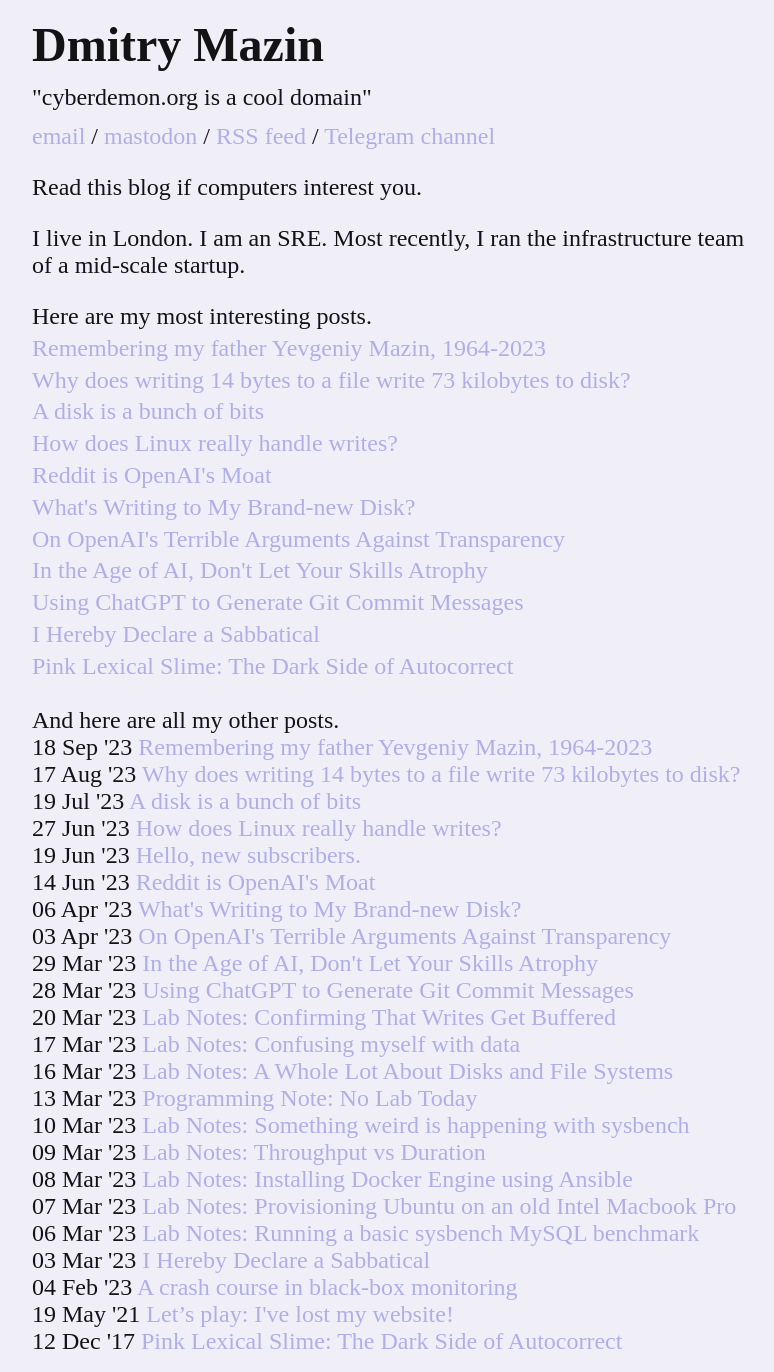
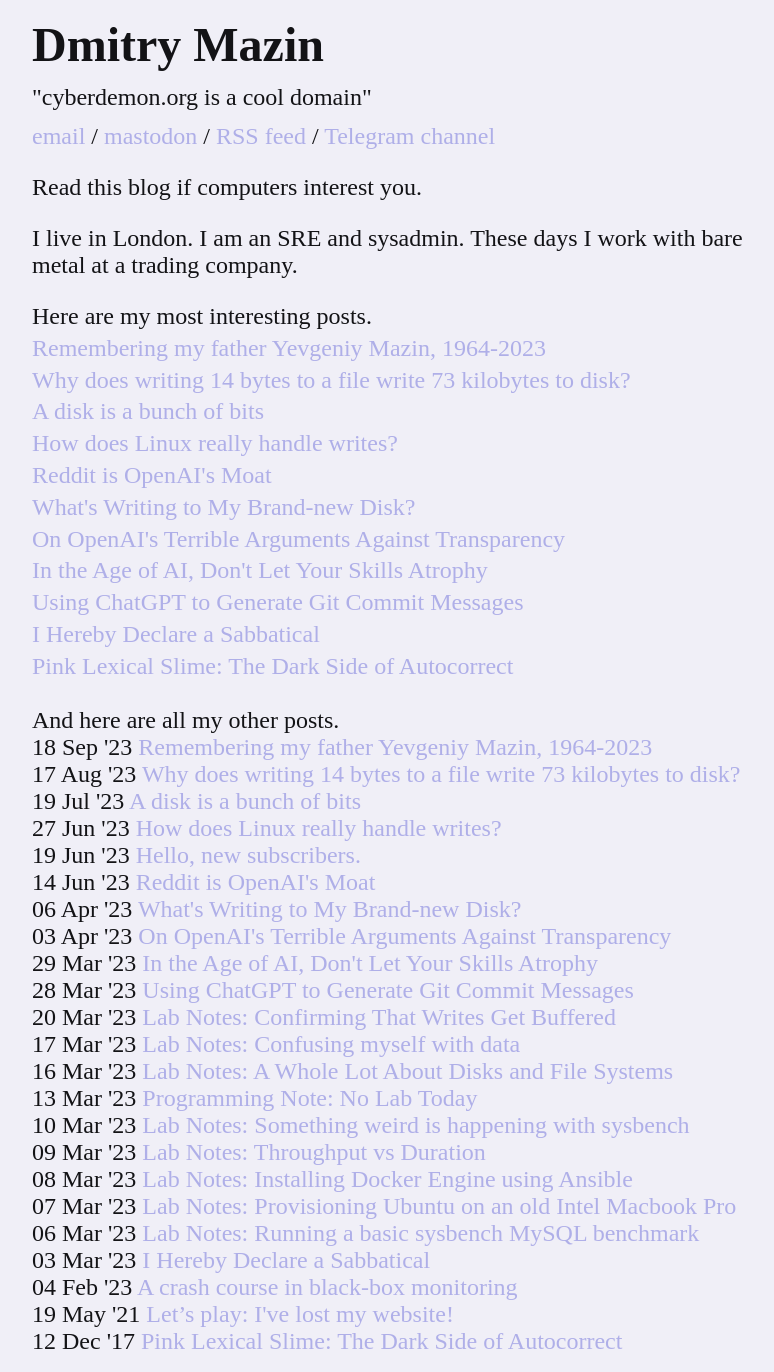
Before and after one commit to dmazin/dmazin.github.io, a Jekyll site: the page built from index.html, in a window 1280 px wide. Shown: the whole page, without its empty margins (248-1022 px from the left). Built offline with Jekyll 4.4.1, drawn with Linux system fonts in a browser that asks for light colours.

Commit message:
Update index.html

```diff
--- a/index.html
+++ b/index.html
@@ -52,8 +52,7 @@
     </p>
     <p>Read this blog if computers interest you.</p>
     <p>
-      I live in London. I am an SRE. Most recently, I ran the infrastructure
-      team of a mid-scale startup.
+      I live in London. I am an SRE and sysadmin. These days I work with bare metal at a trading company.
     </p>
     <div style="margin-top: 5px">
       Here are my most interesting posts.
```
